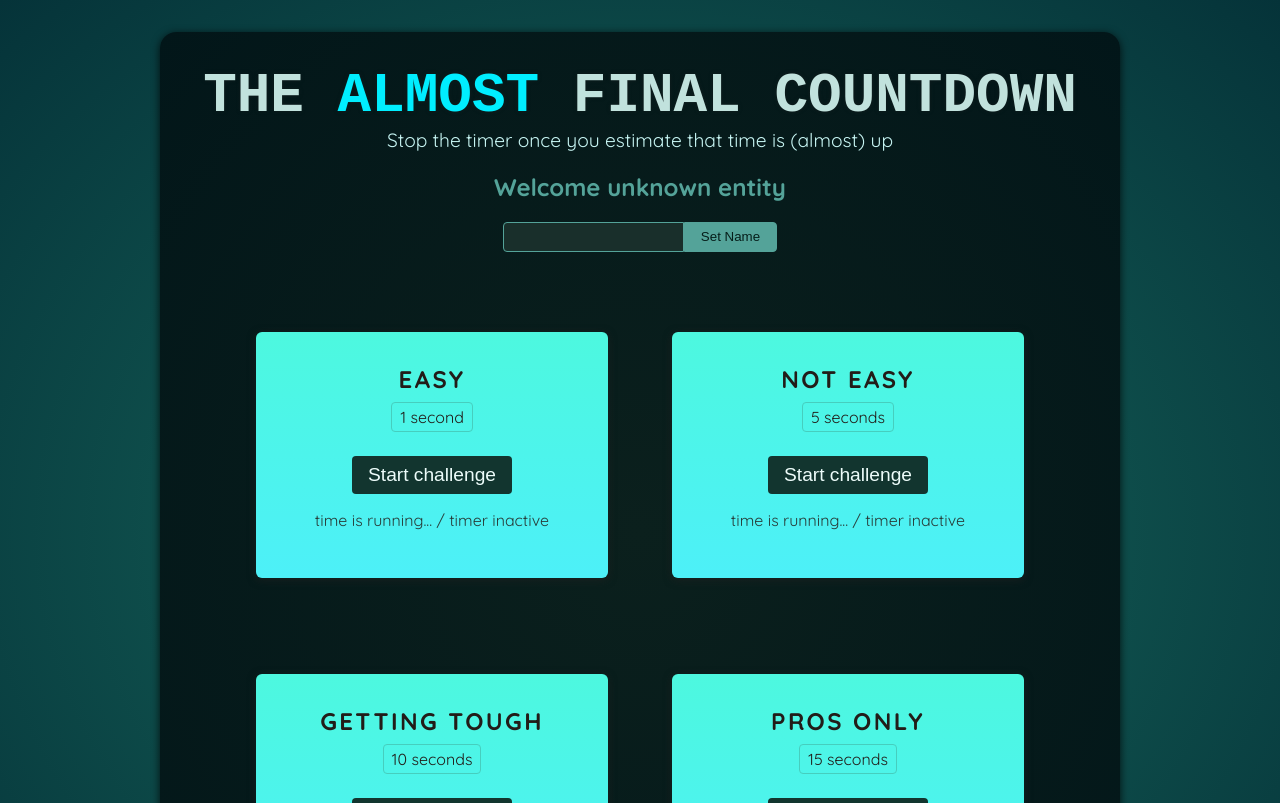
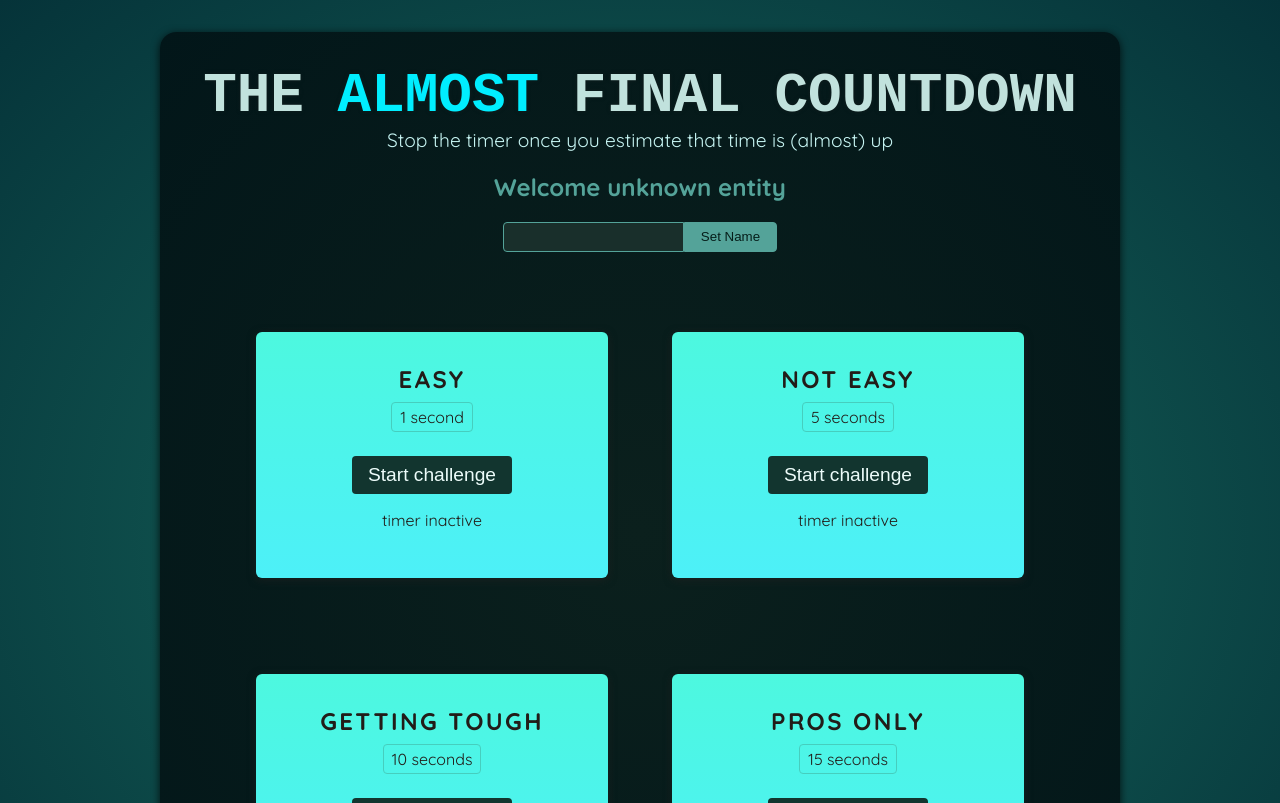
Before and after one commit to richardborgesdev/react-19-academind-refs-portals-2025, a React (Vite) app: page / in a window 1280 px wide. Shown: the top 803 px of the page. Built offline with nearby package versions, Linux system fonts and the light colour scheme; a web font is replaced by a local one.

Commit message:
chore: handle timer

```diff
--- a/src/components/TimerChallenge.jsx
+++ b/src/components/TimerChallenge.jsx
@@ -1,12 +1,31 @@
+import { useState } from "react";
+
 export default function TimerChallenge({ title, targetTime }) {
+  const [timerStarted, setTimerStarted] = useState(false);
+  const [timerExpired, setTimerExpired] = useState(false);
+
+  function handleStart() {
+    setTimeout(() => {
+      setTimerExpired(true);
+    }, targetTime * 1000);
+    setTimerStarted(true);
+  }
+
+  function handleStop() {}
+
   return (
     <section className="challenge">
       <h2>{title}</h2>
+      {timerExpired && <p>You lost!</p>}
       <p className="challenge-time">
         {targetTime} second{targetTime > 1 ? "s" : ""}
       </p>
-      <button>Start challenge</button>
-      <p className="active">time is running... / timer inactive</p>
+      <button onClick={handleStart}>
+        {timerStarted ? "Stop" : "Start"} challenge
+      </button>
+      <p className={timerStarted ? "active" : undefined}>
+        {timerStarted ? "time is running..." : "timer inactive"}
+      </p>
     </section>
   );
 }
```
